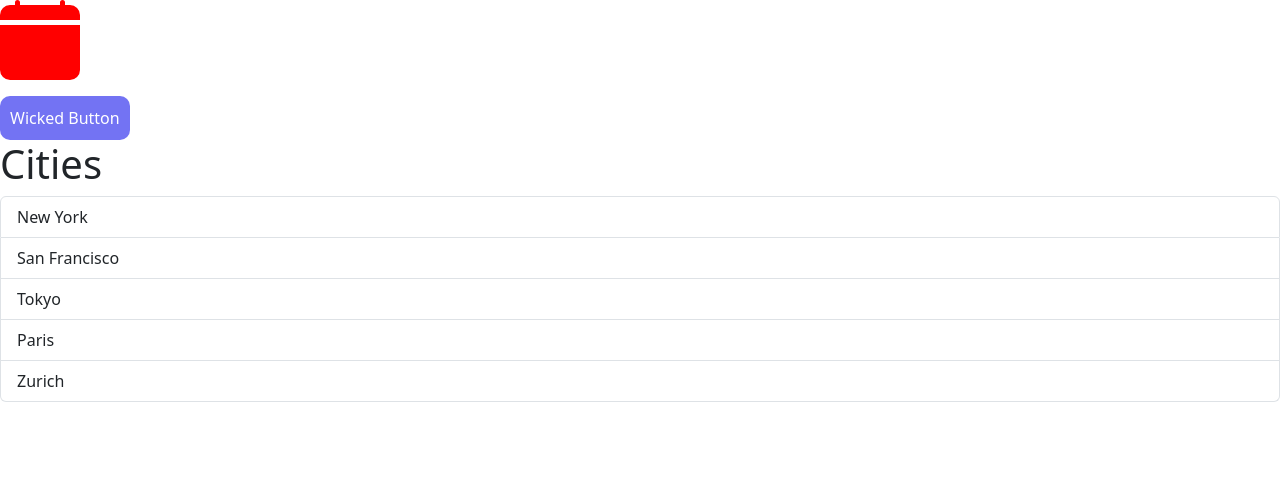
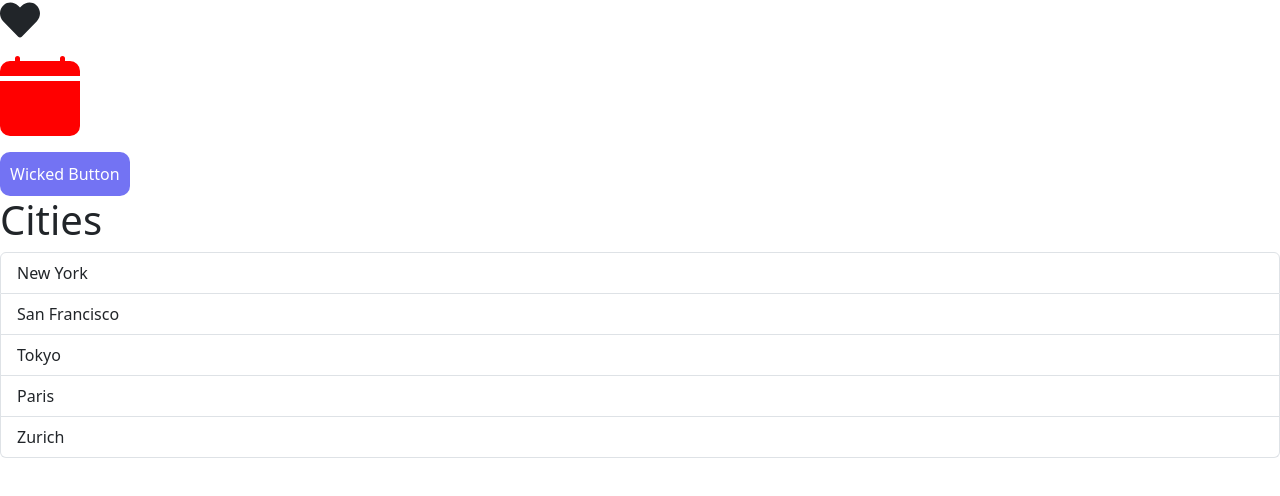
Before and after one commit to Dan-Lueers/cwm-react18, a React (Vite) app: page / in a window 1280 px wide. Shown: the top 496 px of the page. Built offline with nearby package versions, Linux system fonts and the light colour scheme.

Commit message:
like component

```diff
--- a/src/App.tsx
+++ b/src/App.tsx
@@ -3,6 +3,7 @@ import Alert from './components/Alert';
 import Button from './components/Button';
 import ListGroup from './components/ListGroup';
 import { BsFillCalendarFill } from 'react-icons/bs';
+import Like from './components/Like/Like';
 
 function App() {
   const [alertVisibility, setAlertVisibility] = useState(false);
@@ -16,6 +17,9 @@ function App() {
 
   return (
     <div>
+      <Like onClick={() => console.log('Like button is clicked')} />
+      <p></p>
+      <p></p>
       <BsFillCalendarFill color='red' size='80' />
       <p></p>
       {alertVisibility && (
--- /dev/null
+++ b/src/components/Like/Like.tsx
@@ -0,0 +1,23 @@
+import { useState } from 'react';
+import { FaHeart } from 'react-icons/fa';
+import { FaRegHeart } from 'react-icons/fa';
+
+interface Props {
+  onClick: () => void;
+}
+
+const Like = ({ onClick }: Props) => {
+  const [isActive, setIsActive] = useState(true);
+  return (
+    <div
+      onClick={() => {
+        setIsActive(!isActive);
+        onClick();
+      }}
+    >
+      {isActive === true ? <FaHeart size='40' /> : <FaRegHeart size='40' />}
+    </div>
+  );
+};
+
+export default Like;
```
